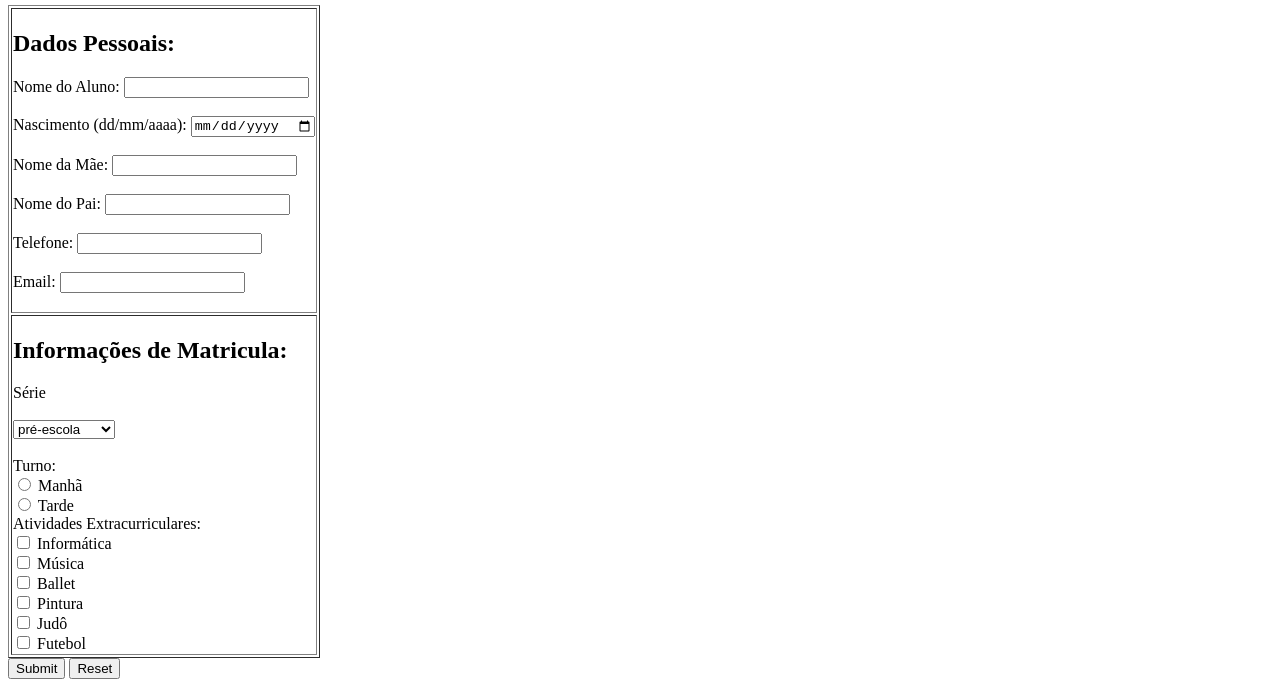
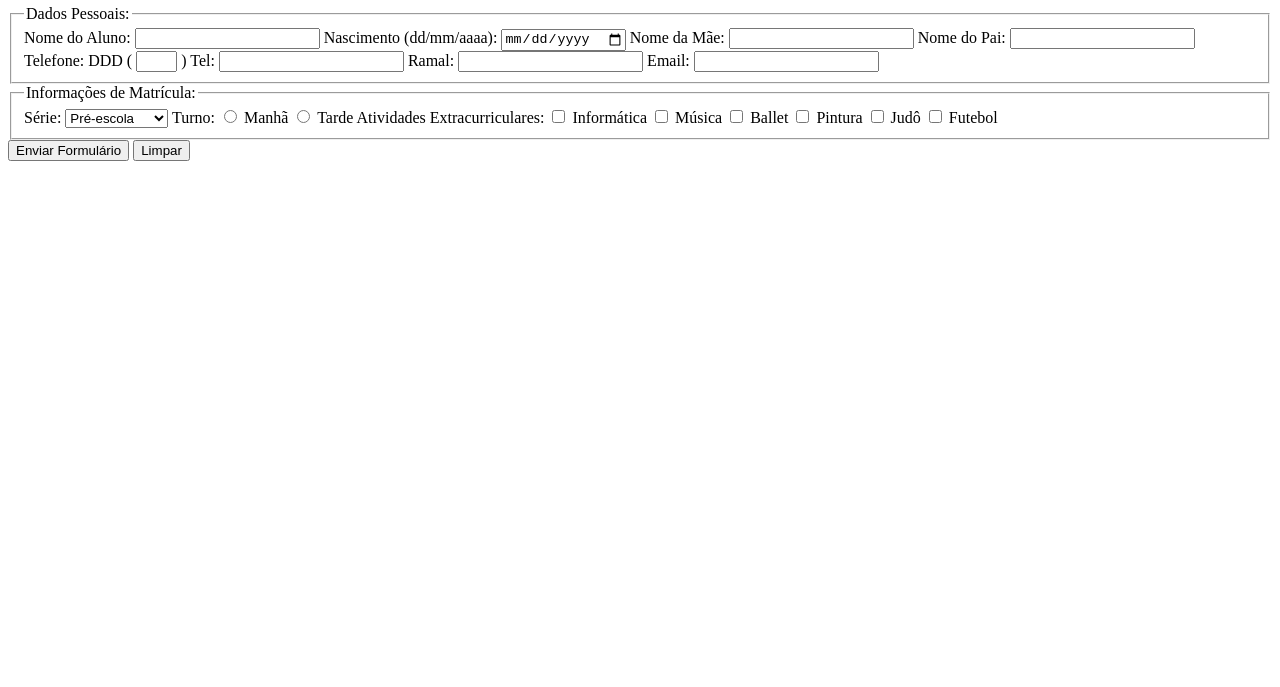
Before and after one commit to ksferreira35/ceub_ciencia_2026, a plain HTML site: page aula02/formulario.html in a window 1280 px wide. Shown: the part 122-809 px from the top of the page. Drawn offline with Linux system fonts and the light colour scheme.

Commit message:
fix: adjust HTML form structure

```diff
--- a/aula02/formulario.html
+++ b/aula02/formulario.html
@@ -5,96 +5,86 @@
     <title>Formulário</title>
 </head>
 <body>
-    <head>
+<header>
     <h1>Escola Virtual</h1>
-      <h2>Formulário de Pré-Matricula</h2>
-    </head>
+    <h2>Formulário de Pré-Matrícula</h2>
+</header>
 
 <main>
-      <table border="1">
-        <tbody>
-          <tr>
-            <td>
-              <h2>Dados Pessoais:</h2>
     <form>
-                <labe>Nome do Aluno:</labe>
-                <input type="text">
-                <br>
-                <br>
-                <labe>Nascimento (dd/mm/aaaa):</labe>
-                <input type="date">
-                <br>
-                <br>
-                <labe>Nome da Mãe:</labe>
-                <input type="text">
-                <br>
-                <br>
-                <labe>Nome do Pai:</labe>
-                <input type="text">
-                <br>
-                <br>
-                <labe>Telefone:</labe>
-                <input type="phone">
-                <br>
-                <br>
-                <labe>Email:</labe>
-                <input type="mail">
-                <br>
-                <br>
-              </form>
-            </td>
-          </tr>
+        <fieldset>
+            <legend>Dados Pessoais:</legend>
 
-          <tr>
-            <td>
-              <h2>Informações de Matricula:</h2>
-              <form>
-                <label for="">Série</label>
-                <br>
-                <br>
-                <select name="Série" id="">
-                  <option>pré-escola</option>
-                  <option>ensino médio</option>
+            <label for="nome">Nome do Aluno:</label>
+            <input type="text" id="nome" name="nome">
+
+            <label for="nascimento">Nascimento (dd/mm/aaaa):</label>
+            <input type="date" id="nascimento" name="nascimento">
+
+            <label for="mae">Nome da Mãe:</label>
+            <input type="text" id="mae" name="mae">
+
+            <label for="pai">Nome do Pai:</label>
+            <input type="text" id="pai" name="pai">
+
+            <label for="ddd">Telefone:</label>
+            DDD (
+            <input type="tel" id="ddd" name="ddd" size="2">
+            )
+
+            <label for="telefone">Tel:</label>
+            <input type="tel" id="telefone" name="telefone">
+
+            <label for="ramal">Ramal:</label>
+            <input type="text" id="ramal" name="ramal">
+
+            <label for="email">Email:</label>
+            <input type="email" id="email" name="email">
+
+        </fieldset>
+        <fieldset>
+            <legend>Informações de Matrícula:</legend>
+
+            <label for="serie">Série:</label>
+
+            <select name="serie" id="serie">
+                <option value="pre-escola">Pré-escola</option>
+                <option value="ensino-medio">Ensino Médio</option>
             </select>
 
-                <br>
-                <br>
 
-                <label for="">Turno: </label>
-                <br>
-                <input type="radio">
-                <label for="">Manhã</label>
-                <br>
-                <input type="radio">
-                <label for="">Tarde</label>
+            <label>Turno:</label>
 
-                <br>
-                <label for="">Atividades Extracurriculares:</label>
-                <br>
-                <input type="checkbox">
-                <label for="">Informática</label>
-                <br>
-                <input type="checkbox">
-                <label for="">Música</label>
-                <br>
-                <input type="checkbox">
-                <label for="">Ballet</label>
-                <br>
-                <input type="checkbox">
-                <label for="">Pintura</label>
-                <br>
-                <input type="checkbox">
-                <label for="">Judô</label>
-                <br>
-                <input type="checkbox">
-                <label for="">Futebol</label>
+            <input type="radio" id="manha" name="turno" value="manha">
+            <label for="manha">Manhã</label>
+
+            <input type="radio" id="tarde" name="turno" value="tarde">
+            <label for="tarde">Tarde</label>
+
+
+            <label>Atividades Extracurriculares:</label>
+
+            <input type="checkbox" id="informatica" name="atividades" value="informatica">
+            <label for="informatica">Informática</label>
+
+            <input type="checkbox" id="musica" name="atividades" value="musica">
+            <label for="musica">Música</label>
+
+            <input type="checkbox" id="ballet" name="atividades" value="ballet">
+            <label for="ballet">Ballet</label>
+
+            <input type="checkbox" id="pintura" name="atividades" value="pintura">
+            <label for="pintura">Pintura</label>
+
+            <input type="checkbox" id="judo" name="atividades" value="judo">
+            <label for="judo">Judô</label>
+
+            <input type="checkbox" id="futebol" name="atividades" value="futebol">
+            <label for="futebol">Futebol</label>
+        </fieldset>
+        <input type="submit" value="Enviar Formulário">
+        <input type="reset" value="Limpar">
     </form>
-            </td>
-          </tr>
-        </tbody>
-      </table>
-      <input type="submit">
-      <input type="reset">
 </main>
 </body>
 </html>
```
Lines whose indentation alone changed are shown as unchanged.
